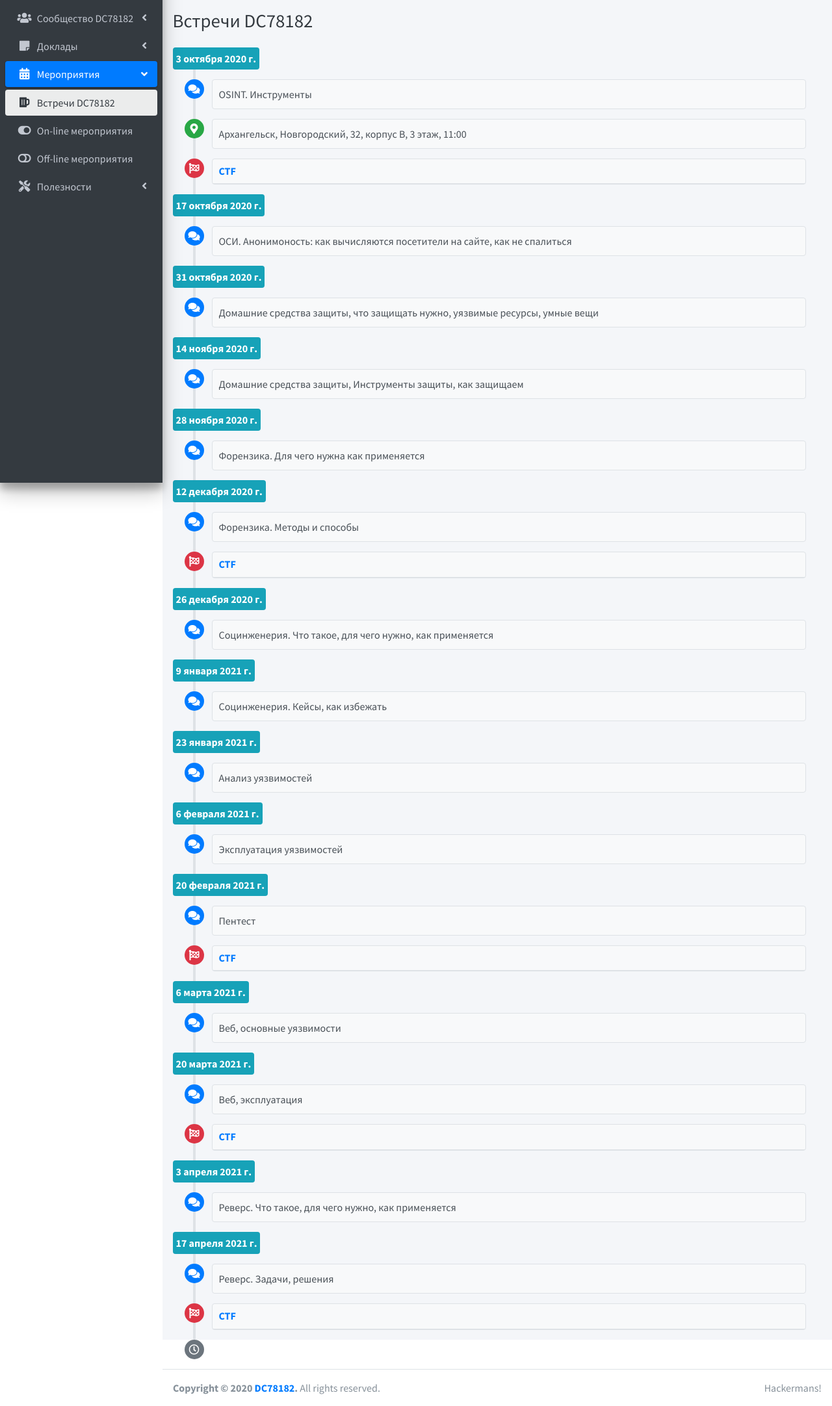
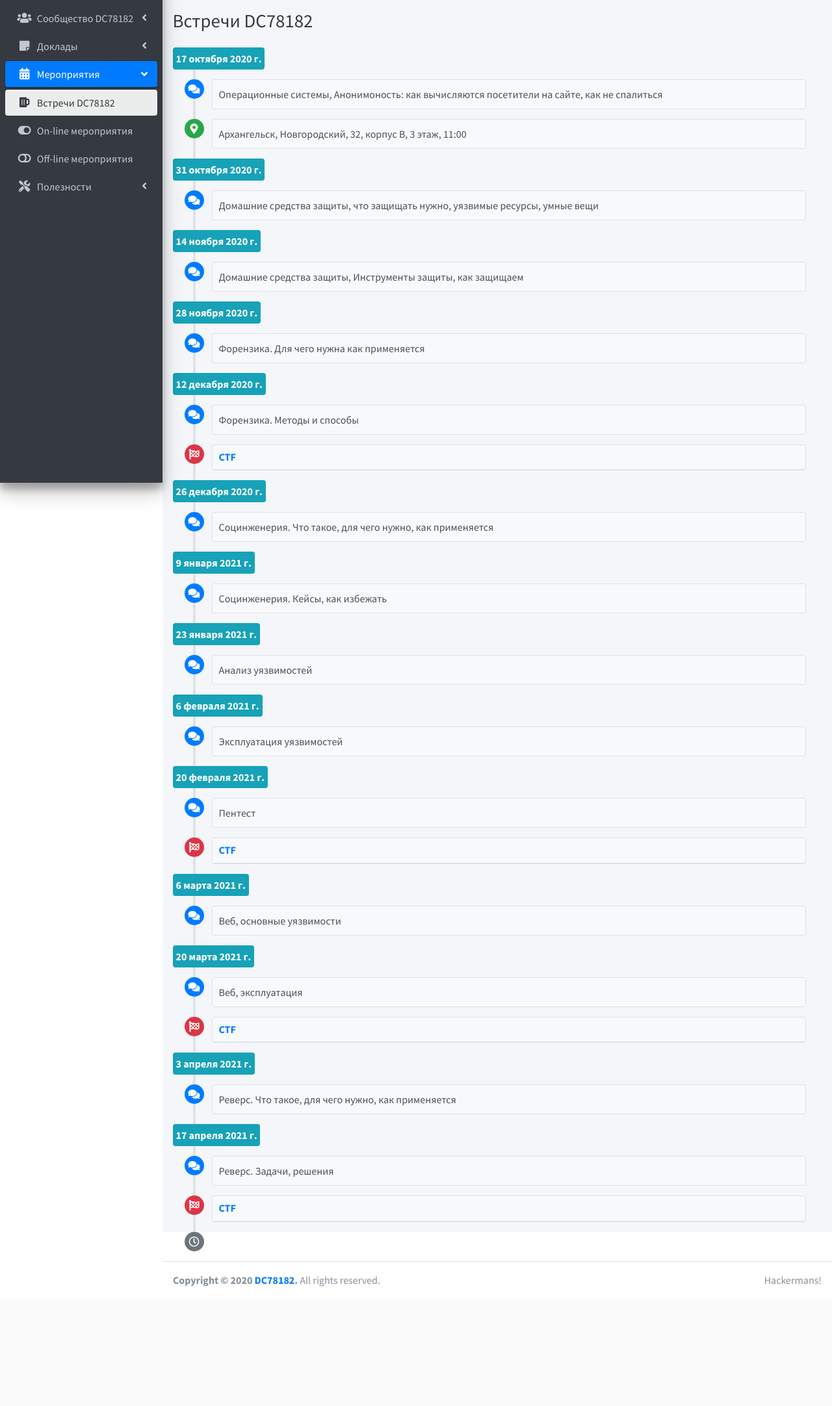
Before and after one commit to DC78182/dc78182.org, a PHP site: page / in a window 1280 px wide. Shown: the part 57-2221 px from the top of the page at 65% size. After the commit the page ends 2037 px from the top, so only its background shows below. Run offline with PHP 8.4, Linux system fonts and the light colour scheme; some libraries are stand-ins or nearby versions.

Commit message:
Информация о CTF, встрече 03.10.2020

```diff
--- a/pages/dc78182.php
+++ b/pages/dc78182.php
@@ -19,7 +19,7 @@
                 <!-- timeline time label -->
                 <div class="time-label">
                     <span class="bg-info">
-                        3 октября 2020 г.
+                        17 октября 2020 г.
                     </span>
                 </div>
                 <!-- /.timeline-label -->
@@ -28,7 +28,7 @@
                     <i class="fas fa-comments bg-primary"></i>
                     <div class="timeline-item">
                         <div class="timeline-body">
-                            OSINT. Инструменты
+                            Операционные системы, Анонимоность: как вычисляются посетители на сайте, как не спалиться
                         </div>
                     </div>
                 </div>
@@ -39,31 +39,6 @@
                     <div class="timeline-item">
                         <div class="timeline-body">
                             Архангельск, Новгородский, 32, корпус B, 3 этаж, 11:00
-                        </div>
-                    </div>
-                </div>
-                <!-- END timeline item -->
-                <!-- timeline item -->
-                <div>
-                    <i class="fas fa-flag-checkered bg-danger"></i>
-                    <div class="timeline-item">
-                        <h3 class="timeline-header no-border"><a href="#">CTF</a></h3>
-                    </div>
-                </div>
-                <!-- END timeline item -->
-                <!-- timeline time label -->
-                <div class="time-label">
-                    <span class="bg-info">
-                        17 октября 2020 г.
-                    </span>
-                </div>
-                <!-- /.timeline-label -->
-                <!-- timeline item -->
-                <div>
-                    <i class="fas fa-comments bg-primary"></i>
-                    <div class="timeline-item">
-                        <div class="timeline-body">
-                            ОСИ. Анонимоность: как вычисляются посетители на сайте, как не спалиться
                         </div>
                     </div>
                 </div>
@@ -140,7 +115,7 @@
                 <div>
                     <i class="fas fa-flag-checkered bg-danger"></i>
                     <div class="timeline-item">
-                        <h3 class="timeline-header no-border"><a href="#">CTF</a></h3>
+                        <h3 class="timeline-header no-border"><a href="/index.php?p=rating">CTF</a></h3>
                     </div>
                 </div>
                 <!-- END timeline item -->
@@ -233,7 +208,7 @@
                 <div>
                     <i class="fas fa-flag-checkered bg-danger"></i>
                     <div class="timeline-item">
-                        <h3 class="timeline-header no-border"><a href="#">CTF</a></h3>
+                        <h3 class="timeline-header no-border"><a href="/index.php?p=rating">CTF</a></h3>
                     </div>
                 </div>
                 <!-- END timeline item -->
@@ -275,7 +250,7 @@
                 <div>
                     <i class="fas fa-flag-checkered bg-danger"></i>
                     <div class="timeline-item">
-                        <h3 class="timeline-header no-border"><a href="#">CTF</a></h3>
+                        <h3 class="timeline-header no-border"><a href="/index.php?p=rating">CTF</a></h3>
                     </div>
                 </div>
                 <!-- END timeline item -->
@@ -317,7 +292,7 @@
                 <div>
                     <i class="fas fa-flag-checkered bg-danger"></i>
                     <div class="timeline-item">
-                        <h3 class="timeline-header no-border"><a href="#">CTF</a></h3>
+                        <h3 class="timeline-header no-border"><a href="/index.php?p=rating">CTF</a></h3>
                     </div>
                 </div>
                 <!-- END timeline item -->
```
Also changed, not shown: pages/manuals.php (+6 -6 lines), pages/oldctf.php (+15 -4 lines), pages/reporthistory.php (+28 -0 lines), imgs/ctf1.PNG (added).
